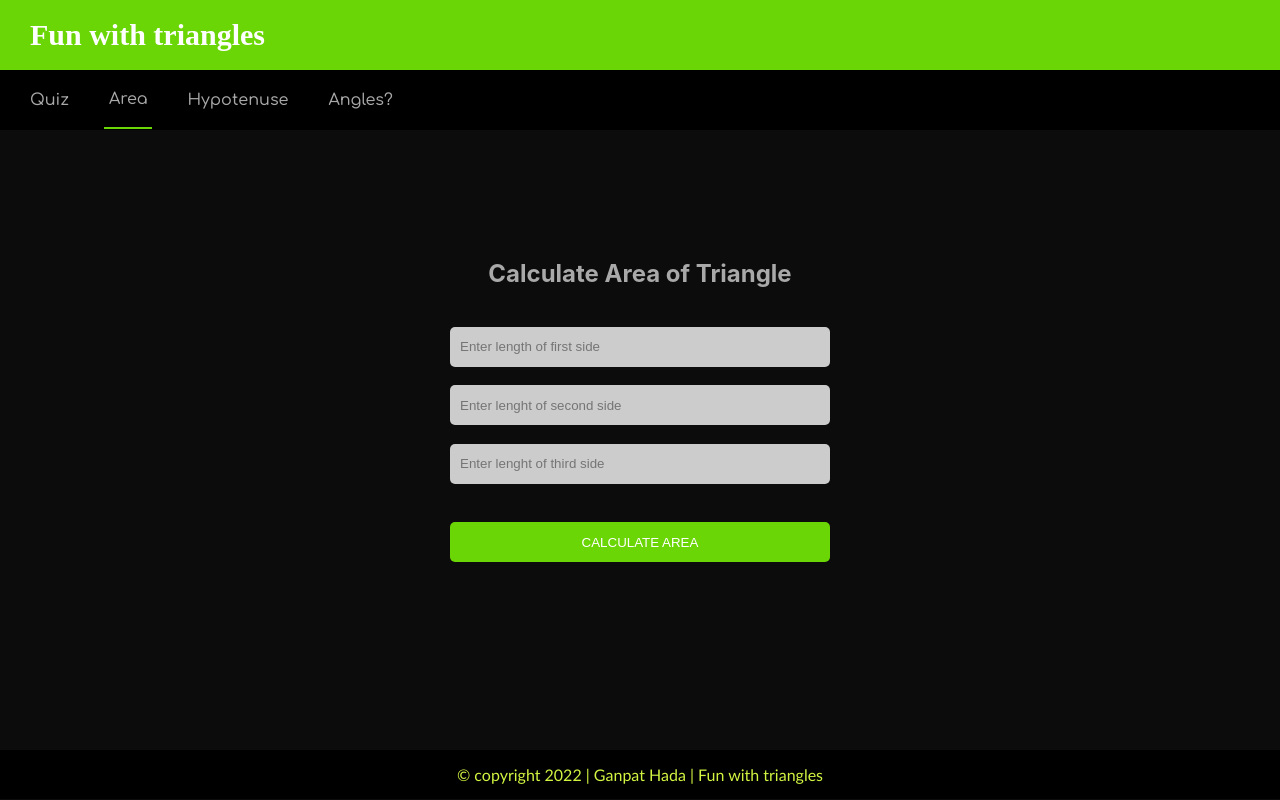
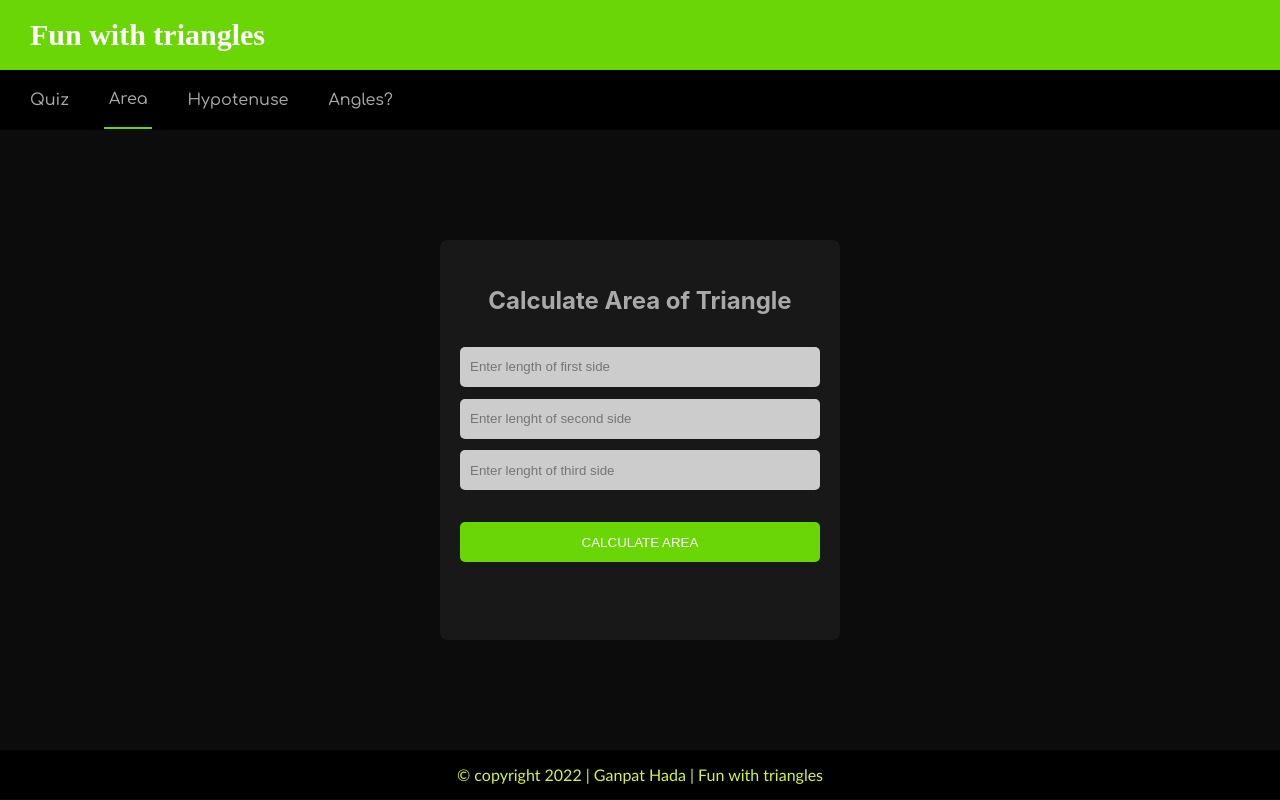
Before and after one commit to GanpatHada/neogcamp-fun_with_triangles-miniproject, a React (Create React App) app: page /area in a window 1280 px wide. Built offline with nearby package versions, Linux system fonts and the light colour scheme; a web font is replaced by a local one.

Commit message:
improve styling

```diff
--- a/src/index.css
+++ b/src/index.css
@@ -90,12 +90,14 @@ main{
   height: 400px;
   max-width: 400px;
   margin: auto;
-  background-color: transparent;
+  background-color: #2424248c;
   width: 90vw;
   display: flex;
   justify-content: space-around;
   flex-direction: column;
-  padding: 10px;
+  padding: 20px;
+  /* border: 2px solid #58585856; */
+  border-radius: 8px;
 
 }
 .find > input[type=number],input[type=submit]{
@@ -133,7 +135,7 @@ main{
 }
 .find h2{
   color: darkgray;
-  margin-bottom: 20px;
+  margin:20px 10px;
 }
 
 label{
```
